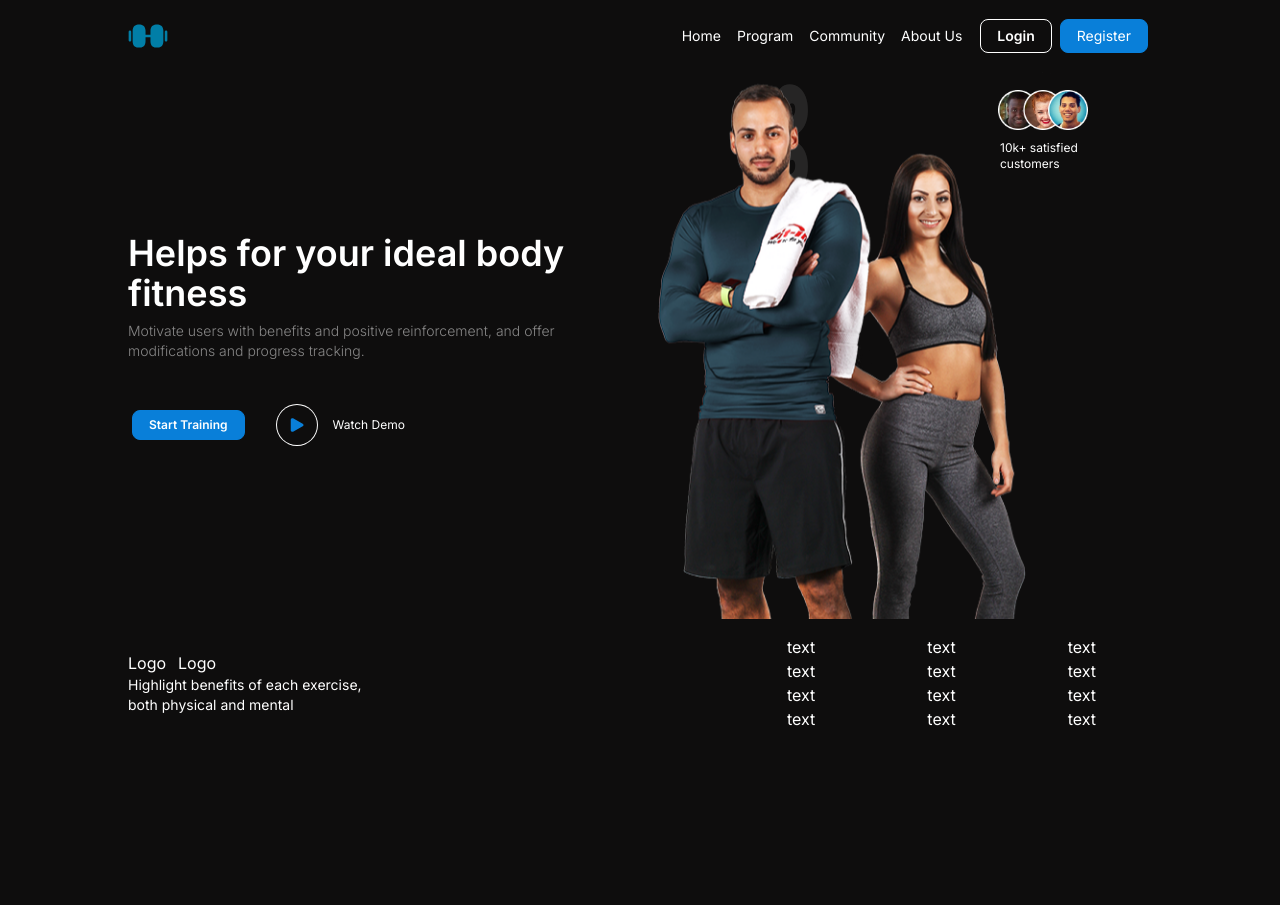
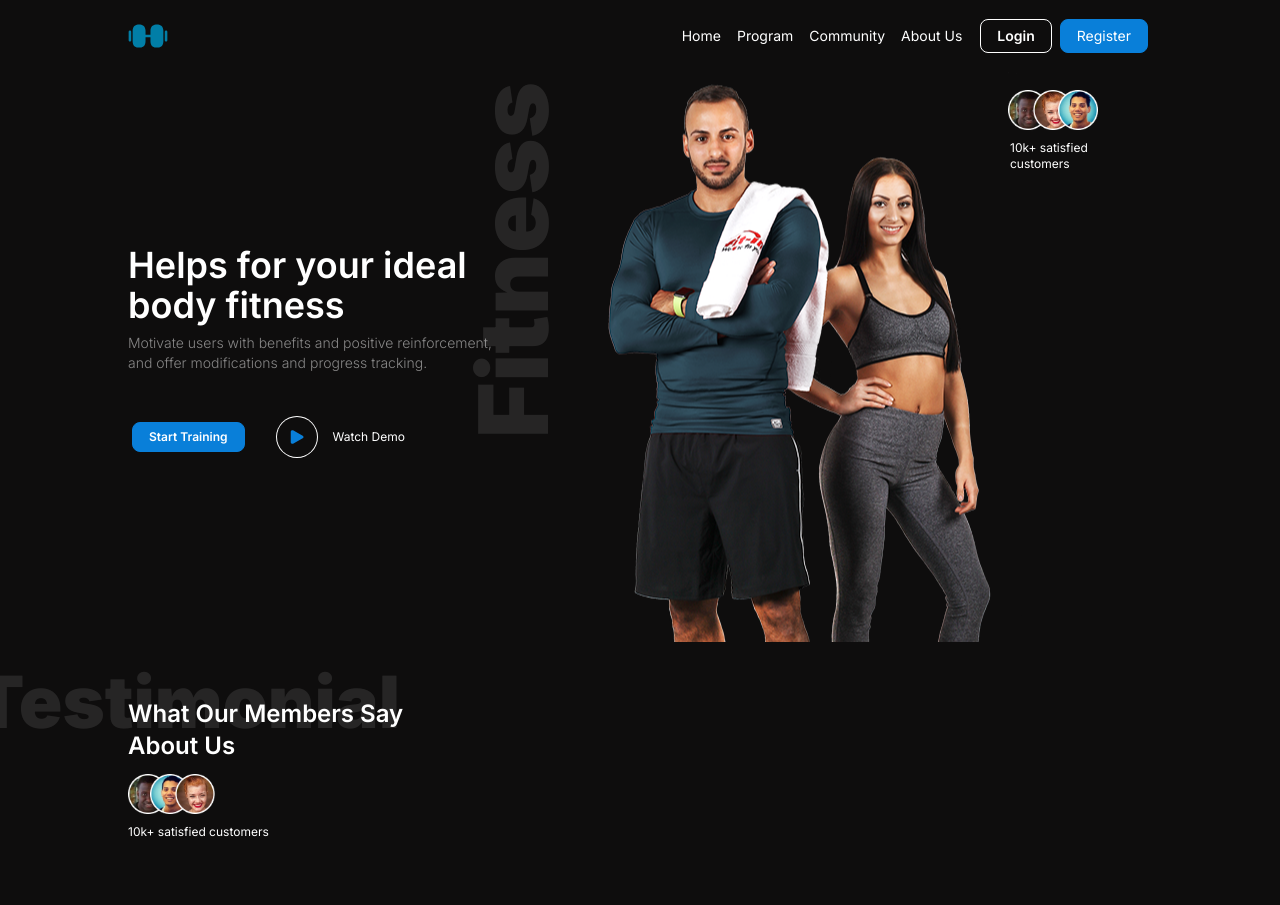
Before and after one commit to XII-A/commercial_gym, a Next.js app in the folder gym_website/: page / in a window 1280 px wide. Shown: the top 905 px of the page. Before the commit the page ends 800 px from the top, so only its background shows below. Built offline with nearby package versions, Linux system fonts and the light colour scheme.

Commit message:
feat:review header

```diff
--- a/gym_website/src/app/page.js
+++ b/gym_website/src/app/page.js
@@ -1,11 +1,12 @@
 import Image from "next/image";
-import PlayButton from "public/PlayButton.svg"
+import PlayButton from "public/PlayButton.svg";
 import ContainedButton from "../components/NavBar/ContainedButton";
 
 export default function Home() {
   return (
+    <div>
       <div className="flex items-center px-32">
-      <div className="w-[100%]">
+        <div>
           <div className="flex text-4xl font-semibold items-center justify-center py-2 text-white ">
             Helps for your ideal body fitness
           </div>
@@ -19,20 +20,22 @@ export default function Home() {
               extraClassNames={"mx-1 font-semibold text-xs"}
             />
             <button class="hover:pointer py-2 px-4 rounded inline-flex items-center">
-
-            <Image src={PlayButton} className="w-10 h-10 m-3 ring-1 ring-white  font-medium rounded-full text-sm p-2.5 text-center inline-flex items-center" />
+              <Image
+                src={PlayButton}
+                className="w-10 h-10 m-3 ring-1 ring-white  font-medium rounded-full text-sm p-2.5 text-center inline-flex items-center"
+              />
 
               <span className="text-xs ml-1 text-white">Watch Demo</span>
             </button>
           </div>
         </div>
 
-      <div className="relative px-[42px] mr-[42px] w-[100%] flex justify-start items-start inline-flex">
+        <div className="relative px-[3rem] mr-[2rem] w-[100%] flex justify-center items-start inline-flex">
           <div className="justify-center items-center gap-2.5 inline-flex">
-          <img className="z-10"  src="../alkfiuha.png" />
+            <img className="z-10 " src="../alkfiuha.png" />
           </div>
 
-        <div className="absolute z-0 right-[160px] top-[140px] text-white -rotate-90 text-opacity-10 text-8xl font-black ">
+          <div className="absolute z-0 left-[-10.5rem] top-[140px] text-white -rotate-90 text-opacity-10 text-8xl font-black ">
             Fitness
           </div>
           <div className="absolute right-0">
@@ -53,5 +56,29 @@ export default function Home() {
           </div>
         </div>
       </div>
+      <div className="relative flex-col items-center px-32">
+        <div className="flex text-2xl w-[30%] my-6 py-8 font-semibold items-center justify-start py-2 text-white ">
+          What Our Members Say About Us
+        </div>
+
+        <div className="absolute z-0 left-[-25px] top-0 text-white text-opacity-10 text-7xl font-black ">Testimonial</div>
+        <div>
+            <div className="relative w-[160px] h-[60px] justify-between items-start inline-flex">
+              <div className="absolute top-[-50px]">
+                <img className="w-10 h-10 flex" src="../Ellipse 1.png" />
+              </div>
+              <div className="absolute z-10 top-[-50px] left-[47px]">
+                <img className="w-10 h-10 flex" src="../Ellipse 2.png" />
+              </div>
+              <div className="absolute top-[-50px] left-[22px]">
+                <img className="w-10 h-10 flex" src="../Ellipse 3.png" />
+              </div>
+              <div className=" text-white text-xs">
+                10k+ satisfied customers
+              </div>
+              </div>
+              </div>
+      </div>
+    </div>
   );
 }
```
Lines whose indentation alone changed are shown as unchanged.
